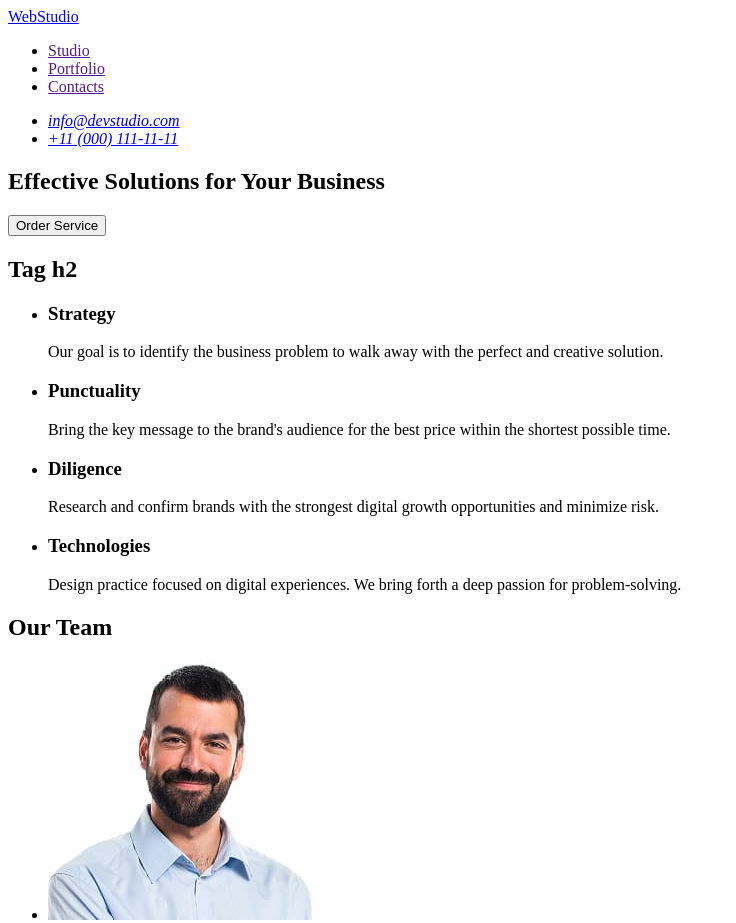
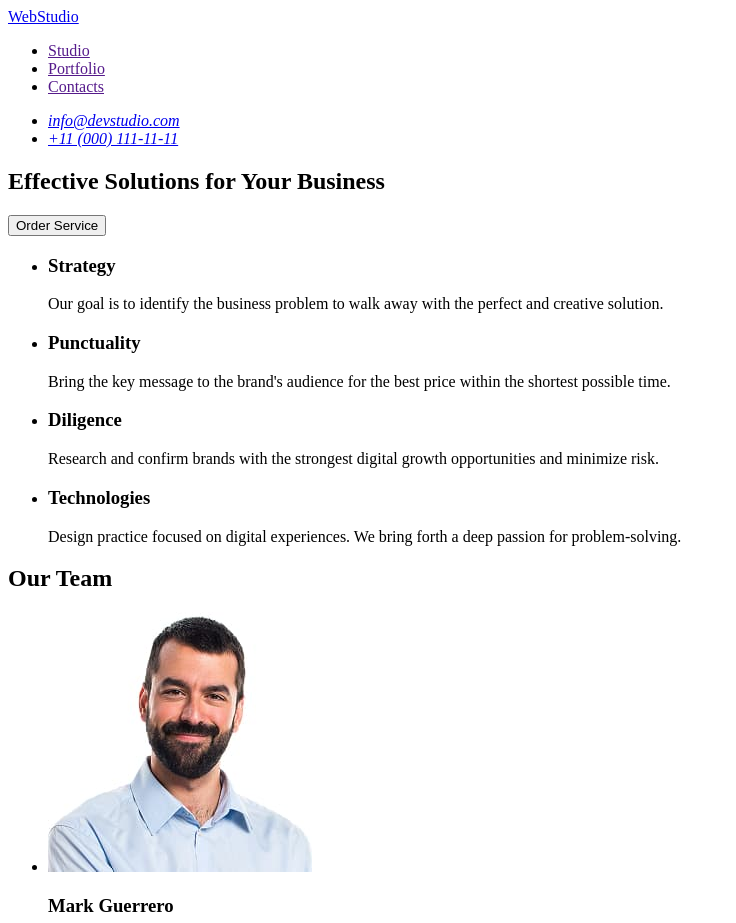
Before and after one commit to FlyFayer-byte/goit-markup-hw-02, a plain HTML site: page index.html in a window 1280 px wide. Shown: the top 923 px of the page, without its empty margins (0-736 px from the left). Drawn offline with Linux system fonts and the light colour scheme.

Commit message:
modified:   index.html

```diff
--- a/index.html
+++ b/index.html
@@ -34,7 +34,6 @@
       </section>
       <!-- Benefits -->
       <section>
-        <h2>Tag h2</h2>
         <ul>
           <li>
             <h3>Strategy</h3>
```
